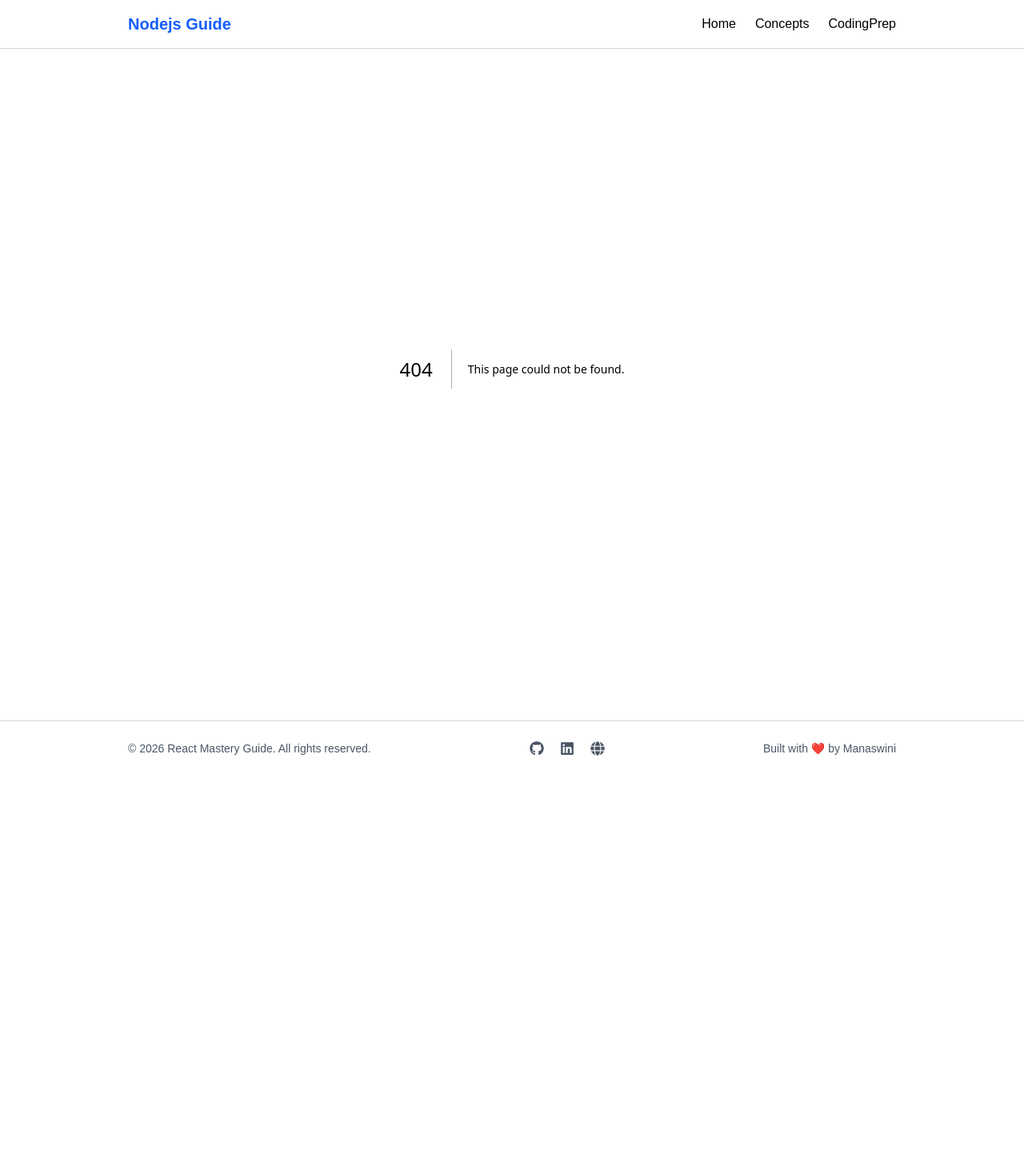
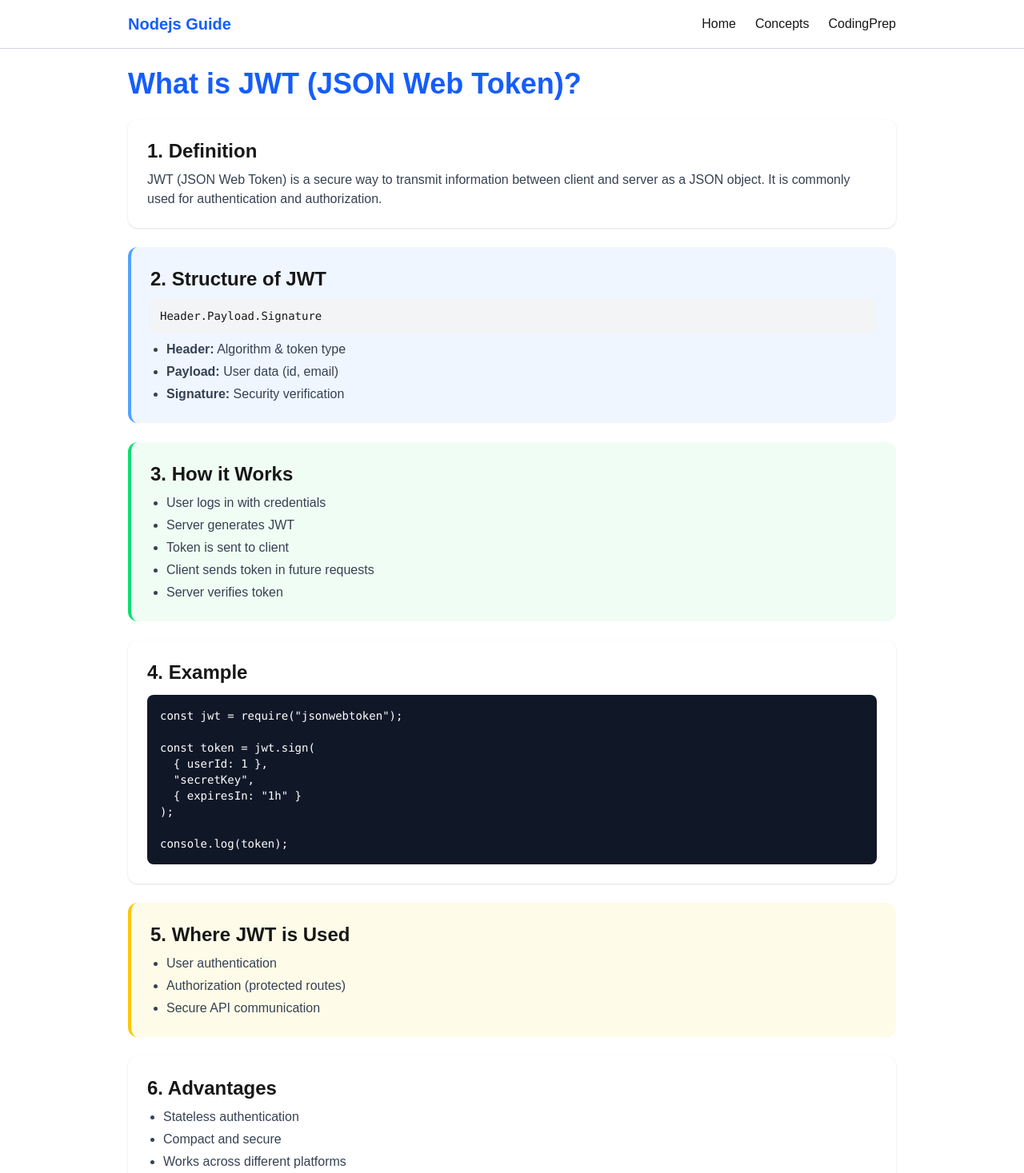
Before and after one commit to Monisasmal/NodeJS-Concepts, a Next.js app: page /concepts/WhatIsJWT in a window 1280 px wide. Before the commit this address had no page. Shown: the top 1467 px of the page at 80% size. Before the commit the page ends 970 px from the top, so only its background shows below. Built offline with nearby package versions, Linux system fonts and the light colour scheme.

Commit message:
first commit

```diff
--- /dev/null
+++ b/src/app/concepts/WhatIsJWT/page.tsx
@@ -0,0 +1,98 @@
+export default function WhatIsJWT() {
+  return (
+    <div className="w-full max-w-5xl mx-auto px-4 sm:px-6 lg:px-8 py-6">
+
+      <h1 className="text-2xl sm:text-3xl md:text-4xl font-bold text-blue-600 mb-6">
+        What is JWT (JSON Web Token)?
+      </h1>
+
+      {/* Definition */}
+      <section className="mb-6 bg-white shadow-sm rounded-xl p-4 sm:p-6">
+        <h2 className="text-lg sm:text-xl md:text-2xl font-semibold mb-2">
+          1. Definition
+        </h2>
+        <p className="text-sm sm:text-base text-gray-700">
+          JWT (JSON Web Token) is a secure way to transmit information between
+          client and server as a JSON object. It is commonly used for
+          authentication and authorization.
+        </p>
+      </section>
+
+      {/* Structure */}
+      <section className="mb-6 bg-blue-50 border-l-4 border-blue-400 rounded-xl p-4 sm:p-6">
+        <h2 className="text-lg sm:text-xl md:text-2xl font-semibold mb-2">
+          2. Structure of JWT
+        </h2>
+
+        <pre className="bg-gray-100 p-3 rounded-lg text-xs sm:text-sm">
+{`Header.Payload.Signature`}
+        </pre>
+
+        <ul className="list-disc ml-5 mt-2 text-sm sm:text-base text-gray-700 space-y-1">
+          <li><b>Header:</b> Algorithm & token type</li>
+          <li><b>Payload:</b> User data (id, email)</li>
+          <li><b>Signature:</b> Security verification</li>
+        </ul>
+      </section>
+
+      {/* How it Works */}
+      <section className="mb-6 bg-green-50 border-l-4 border-green-400 rounded-xl p-4 sm:p-6">
+        <h2 className="text-lg sm:text-xl md:text-2xl font-semibold mb-2">
+          3. How it Works
+        </h2>
+        <ul className="list-disc ml-5 text-sm sm:text-base text-gray-700 space-y-1">
+          <li>User logs in with credentials</li>
+          <li>Server generates JWT</li>
+          <li>Token is sent to client</li>
+          <li>Client sends token in future requests</li>
+          <li>Server verifies token</li>
+        </ul>
+      </section>
+
+      {/* Example */}
+      <section className="mb-6 bg-white shadow-sm rounded-xl p-4 sm:p-6">
+        <h2 className="text-lg sm:text-xl md:text-2xl font-semibold mb-3">
+          4. Example
+        </h2>
+
+        <pre className="bg-gray-900 text-white p-3 sm:p-4 rounded-lg overflow-x-auto text-xs sm:text-sm">
+{`const jwt = require("jsonwebtoken");
+
+const token = jwt.sign(
+  { userId: 1 },
+  "secretKey",
+  { expiresIn: "1h" }
+);
+
+console.log(token);`}
+        </pre>
+      </section>
+
+      {/* Usage */}
+      <section className="mb-6 bg-yellow-50 border-l-4 border-yellow-400 rounded-xl p-4 sm:p-6">
+        <h2 className="text-lg sm:text-xl md:text-2xl font-semibold mb-2">
+          5. Where JWT is Used
+        </h2>
+        <ul className="list-disc ml-5 text-sm sm:text-base text-gray-700 space-y-1">
+          <li>User authentication</li>
+          <li>Authorization (protected routes)</li>
+          <li>Secure API communication</li>
+        </ul>
+      </section>
+
+      {/* Advantages */}
+      <section className="mb-6 bg-white shadow-sm rounded-xl p-4 sm:p-6">
+        <h2 className="text-lg sm:text-xl md:text-2xl font-semibold mb-2">
+          6. Advantages
+        </h2>
+        <ul className="list-disc ml-5 text-sm sm:text-base text-gray-700 space-y-1">
+          <li>Stateless authentication</li>
+          <li>Compact and secure</li>
+          <li>Works across different platforms</li>
+          <li>Easy to implement</li>
+        </ul>
+      </section>
+
+    </div>
+  );
+}
--- a/src/app/concepts/page.tsx
+++ b/src/app/concepts/page.tsx
@@ -35,6 +35,7 @@ const concept = [
      {name: "What is REST API??", path:"/concepts/WhatIsRestAPI"},
      {name: "How does Node.js handle HTTP requests??", path:"/concepts/NodeJsHttpRequests"},
      {name: "What is CORS?", path:"/concepts/WhatIsCROS"},
+     {name: "What is JWT?", path:"/concepts/WhatIsJWT"},
 ];
 
 export default function Concepts(){
```
